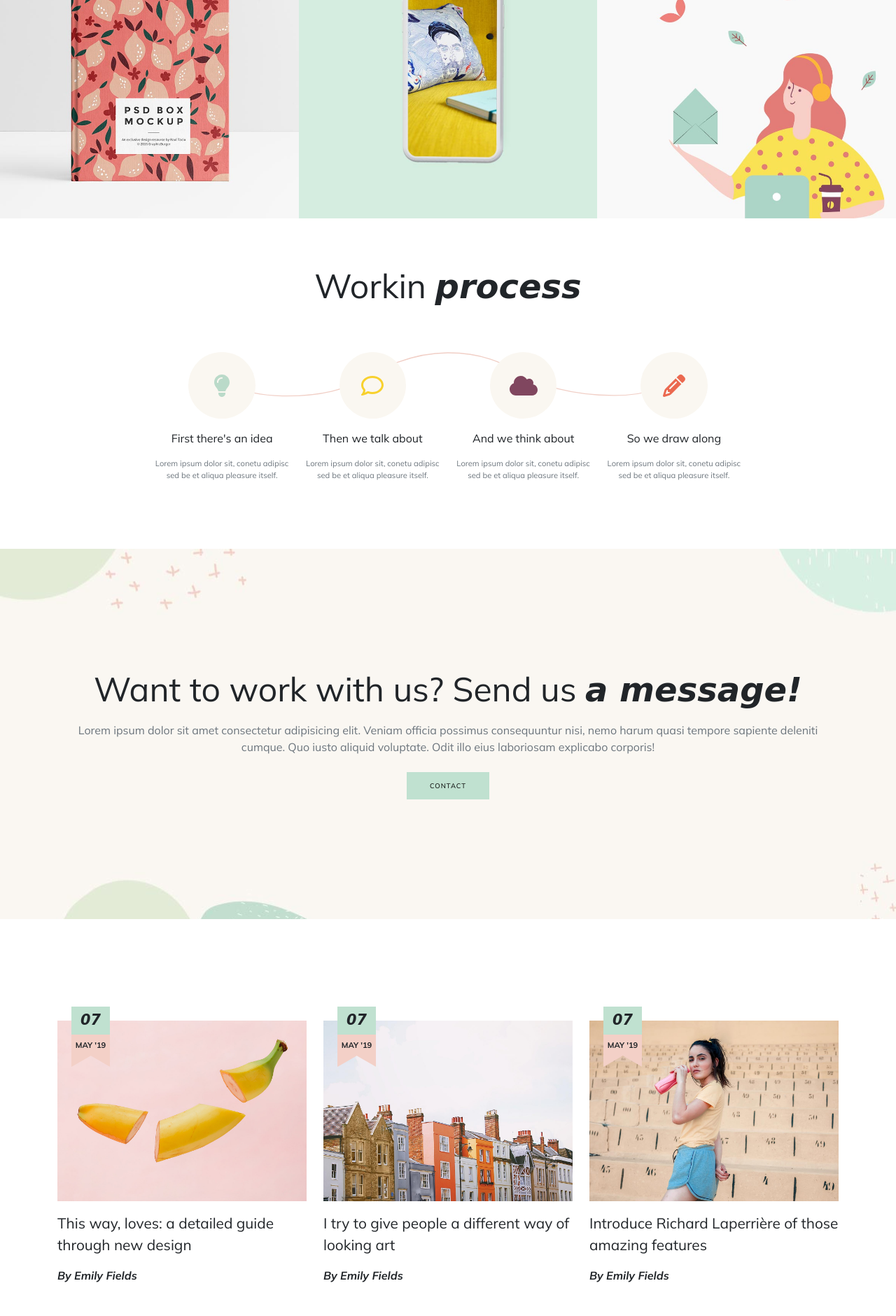
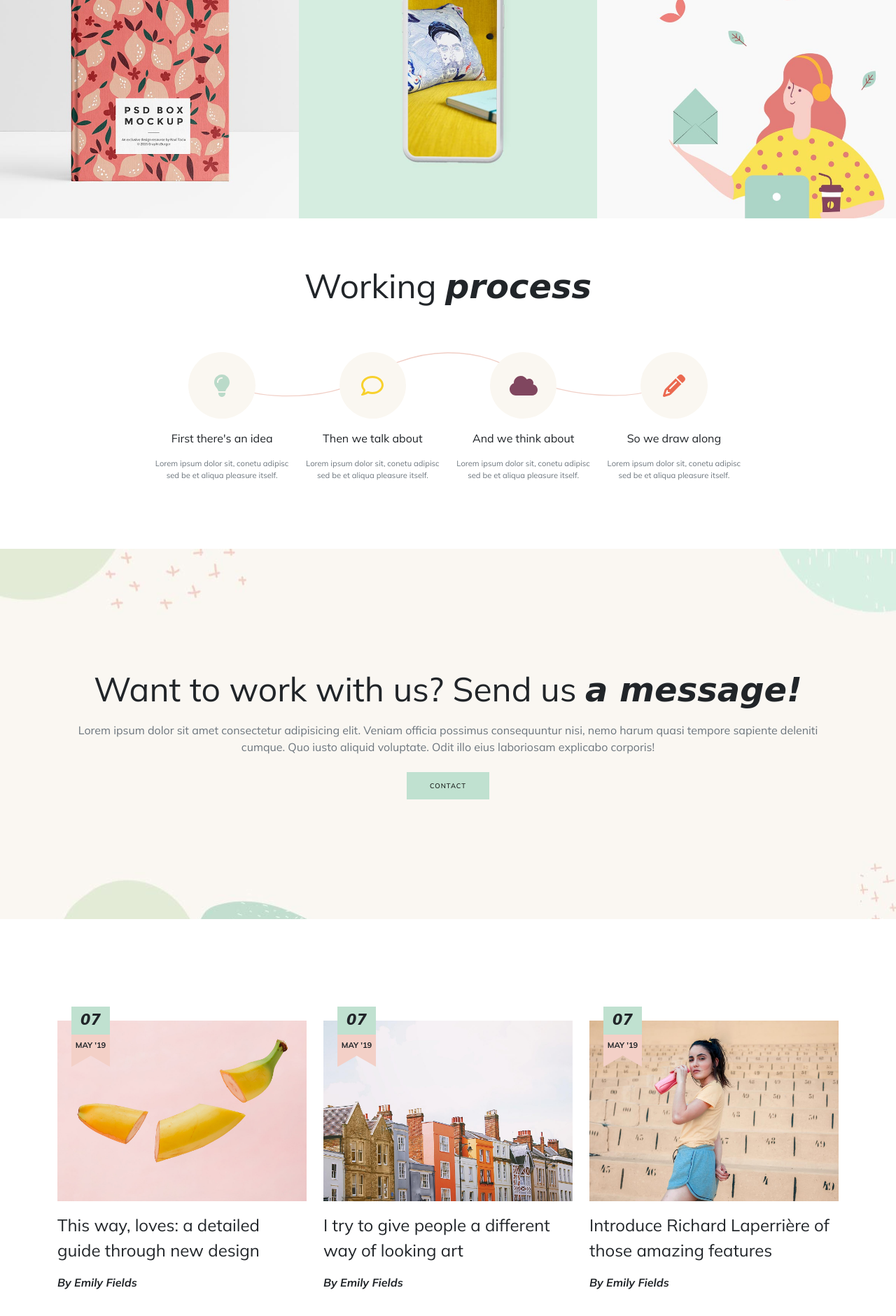
Before and after one commit to constantinandrei/proj-html-vuejs, a Vue app: page / in a window 1280 px wide. Shown: the part 1244-3124 px from the top of the page at 70% size. Built offline with nearby package versions, Linux system fonts and the light colour scheme.

Commit message:
minor fix

```diff
--- a/src/components/BlogCard.vue
+++ b/src/components/BlogCard.vue
@@ -95,6 +95,6 @@
     }
 
     .post-title {
-        font-size: 1.3rem;
+        font-size: 1.5rem;
     }
 </style>
--- a/src/components/WorkingProcess.vue
+++ b/src/components/WorkingProcess.vue
@@ -1,7 +1,7 @@
 <template>
     <div class="pt-3 pb-5">
         <div class="container">
-            <h2 class="text-center py-5">Workin <span>process</span></h2>
+            <h2 class="text-center py-5">Working <span>process</span></h2>
             <div class="w-75 m-auto position-relative">
                 <div class="row row-cols-4">
                     <ProcessCard
```
